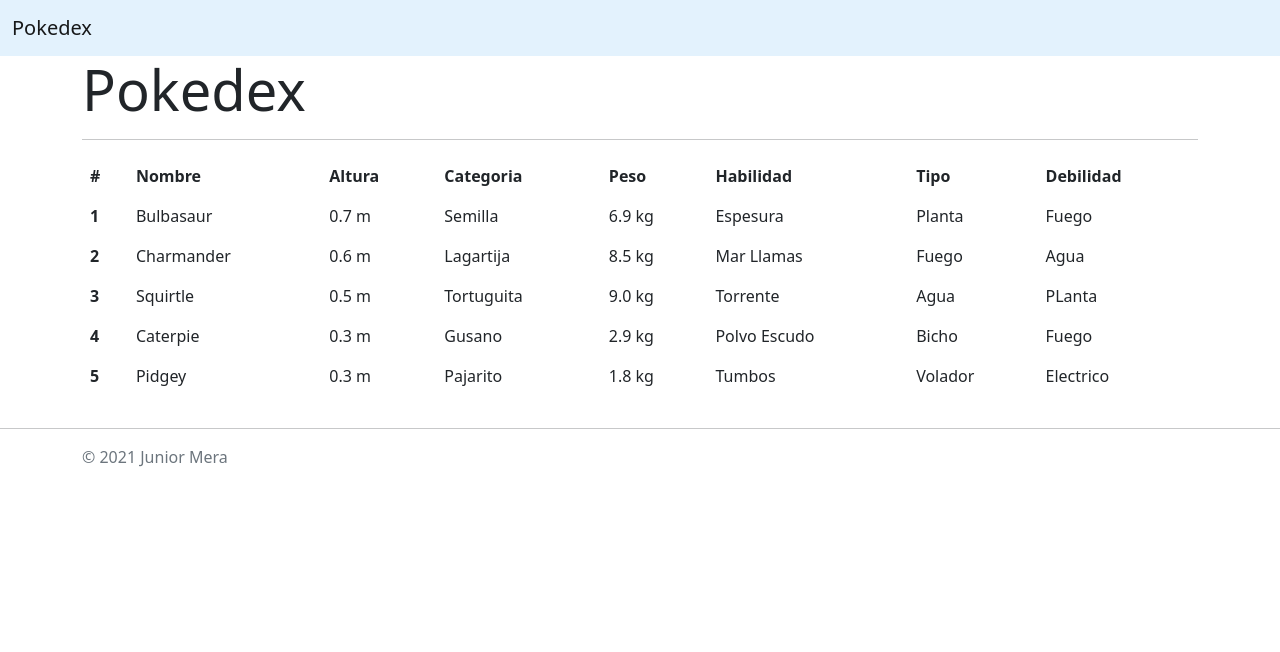
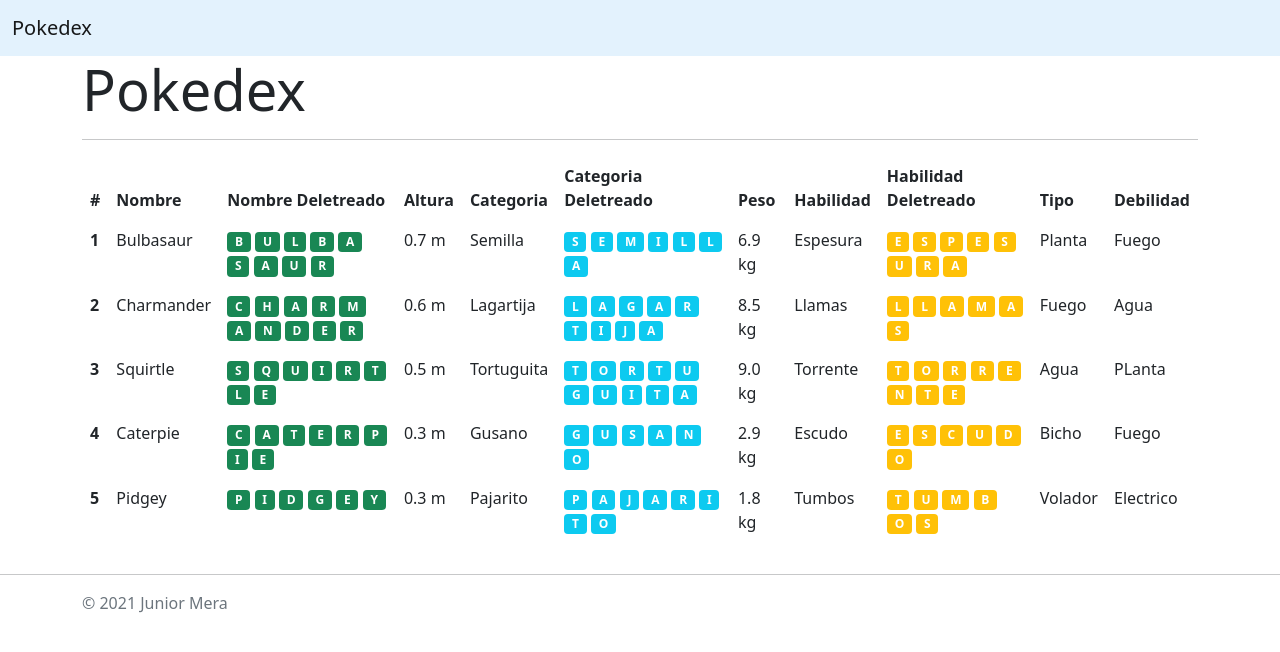
Before and after one commit to jmeraq/UNIR_ISW_ComputacionServidor_Actividad_1, a PHP site: page / in a window 1280 px wide. Shown: the top 652 px of the page. Run offline with PHP 8.4, Linux system fonts and the light colour scheme.

Commit message:
add view

```diff
--- a/controller/PokemonController.php
+++ b/controller/PokemonController.php
@@ -7,9 +7,9 @@ class PokemonController
     {
         $this->pokemons = [
             1 => new Pokemon("Bulbasaur","0.7 m","Semilla","6.9 kg", "Espesura","Planta","Fuego"),
-            2 => new Pokemon("Charmander","0.6 m","Lagartija","8.5 kg", "Mar Llamas","Fuego","Agua"),
+            2 => new Pokemon("Charmander","0.6 m","Lagartija","8.5 kg", "Llamas","Fuego","Agua"),
             3 => new Pokemon("Squirtle","0.5 m","Tortuguita","9.0 kg", "Torrente","Agua","PLanta"),
-            4 => new Pokemon("Caterpie","0.3 m","Gusano","2.9 kg", "Polvo Escudo","Bicho","Fuego"),
+            4 => new Pokemon("Caterpie","0.3 m","Gusano","2.9 kg", "Escudo","Bicho","Fuego"),
             5 => new Pokemon("Pidgey","0.3 m","Pajarito","1.8 kg", "Tumbos","Volador","Electrico")
         ];
     }
--- a/view/index.php
+++ b/view/index.php
@@ -26,10 +26,13 @@
                     <tr>
                         <th scope="col">#</th>
                         <th scope="col">Nombre</th>
+                        <th scope="col">Nombre Deletreado</th>
                         <th scope="col">Altura</th>
                         <th scope="col">Categoria</th>
+                        <th scope="col">Categoria Deletreado</th>
                         <th scope="col">Peso</th>
                         <th scope="col">Habilidad</th>
+                        <th scope="col">Habilidad Deletreado</th>
                         <th scope="col">Tipo</th>
                         <th scope="col">Debilidad</th>
                     </tr>
@@ -41,10 +44,41 @@
                         <tr>
                             <th scope="row"><?php echo $number_row; ?></th>
                             <td><?php echo $row->nombre ?></td>
+                            <td>
+                                <?php
+                                    $i = strlen($row->nombre);
+                                    $nombre_array= str_split($row->nombre);
+                                    for ($c=0;$c<$i;$c++){
+                                        echo '<span class="badge bg-success">'.strtoupper($nombre_array[$c]).' </span> ';
+                                    }
+                                ?>
+                            </td>
                             <td><?php echo $row->altura ?></td>
                             <td><?php echo $row->categoria ?></td>
+                            <td>
+                                <?php
+                                    $i = strlen($row->categoria);
+                                    $nombre_array= str_split($row->categoria);
+                                    $c=0;
+                                    while ($c<$i){
+                                        echo '<span class="badge bg-info">'.strtoupper($nombre_array[$c]).' </span> ';
+                                        $c++;
+                                    }
+                                ?>
+                            </td>
                             <td><?php echo $row->peso ?></td>
                             <td><?php echo $row->habilidad ?></td>
+                            <td>
+                                <?php
+                                    $i = strlen($row->habilidad);
+                                    $nombre_array= str_split($row->habilidad);
+                                    $c=0;
+                                    do{
+                                        echo '<span class="badge bg-warning">'.strtoupper($nombre_array[$c]).' </span> ';
+                                        $c++;
+                                    }while ($c<$i)
+                                ?>
+                            </td>
                             <td><?php echo $row->tipo ?></td>
                             <td><?php echo $row->debilidad ?></td>
                         </tr>
```
